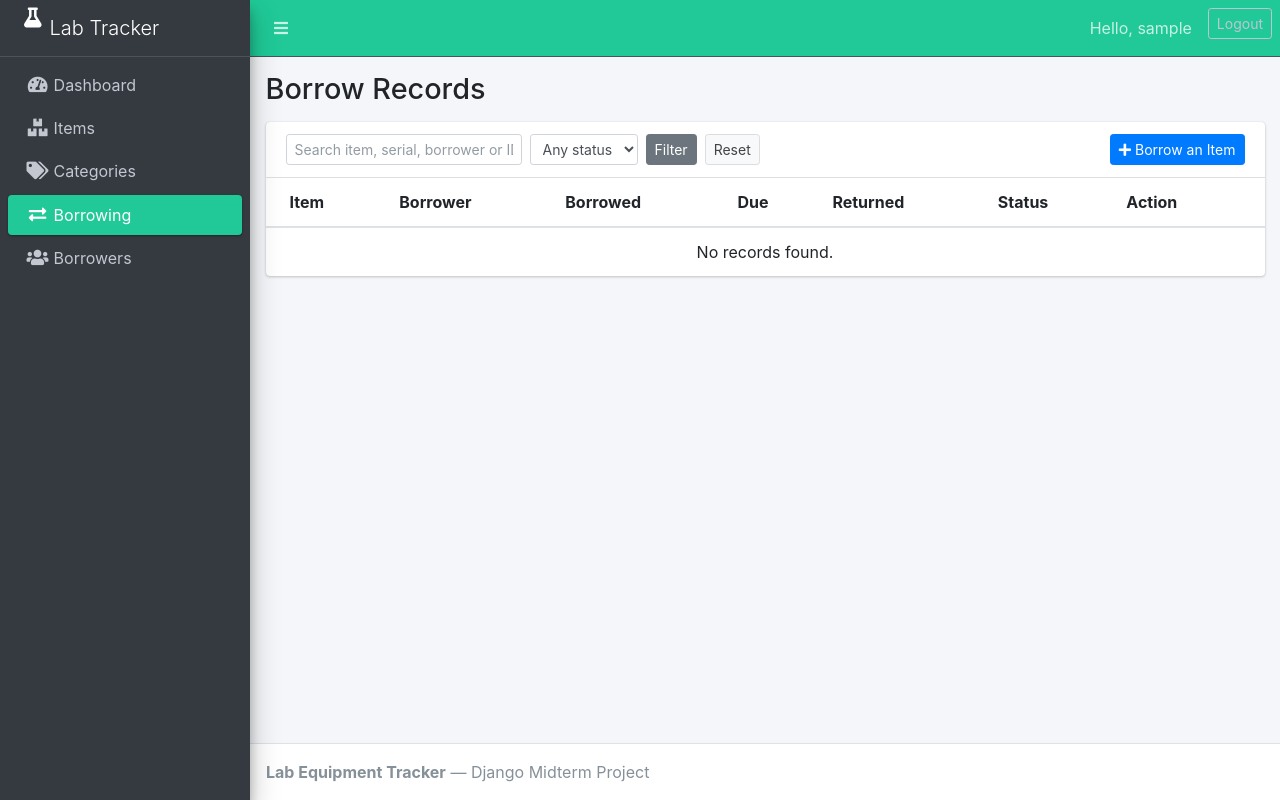
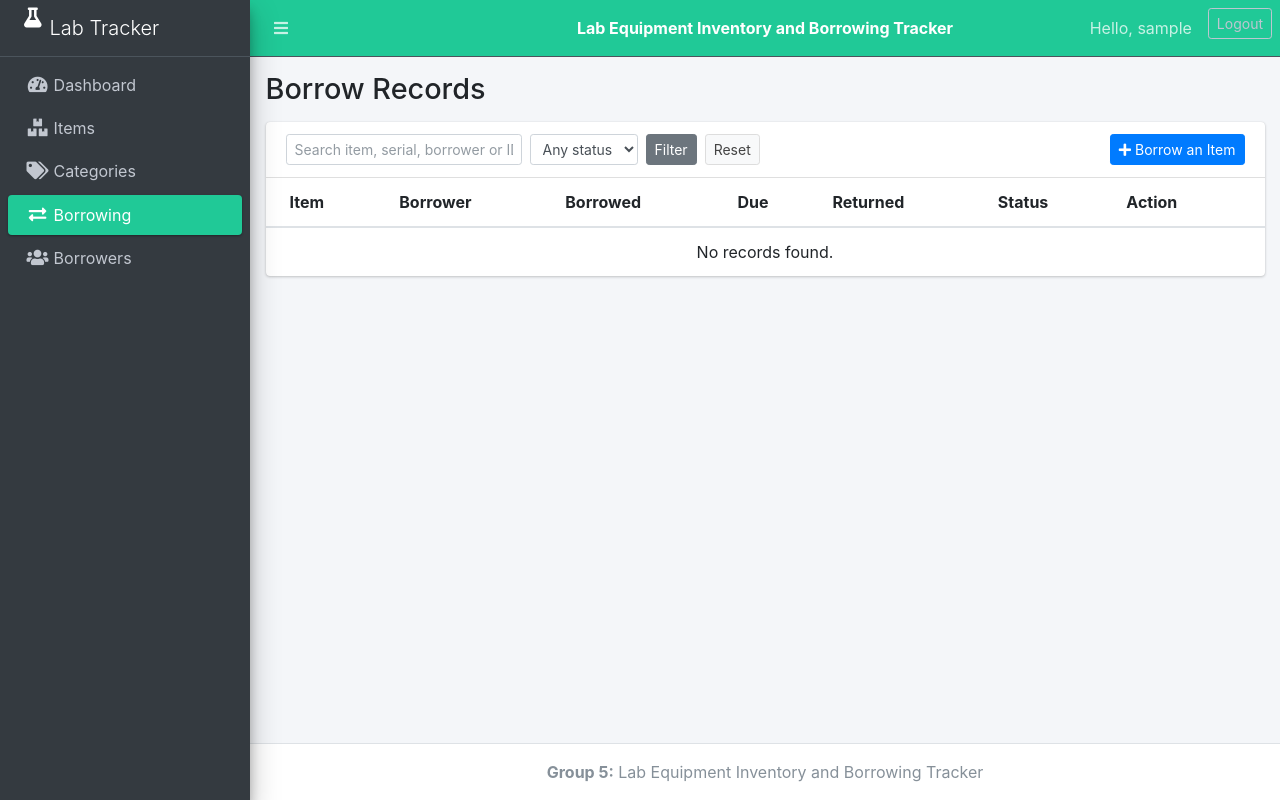
Before and after one commit to sylvieshimwauwase/Lab-equipment-inventory-and-borrowing-tracker, a Django app: page /borrowing/ in a window 1280 px wide. Run offline with Django 5.2, Linux system fonts and the light colour scheme; the visitor is signed in with stand-in values (Sample User, id 1); data that the repository does not hold is empty; some libraries are stand-ins or nearby versions.

Commit message:
Updating the layout

```diff
--- a/Templates/base.html
+++ b/Templates/base.html
@@ -15,11 +15,19 @@
 
   <!-- Top navbar -->
   <nav class="main-header navbar navbar-expand navbar-teal navbar-dark">
+  <!-- Left: menu button -->
   <ul class="navbar-nav">
     <li class="nav-item">
       <a class="nav-link" data-widget="pushmenu" href="#" role="button"><i class="fas fa-bars"></i></a>
     </li>
   </ul>
+
+  <div class="position-absolute w-100 text-center font-weight-bold text-white d-none d-lg-block"
+       style="left:0; pointer-events:none;">
+    Lab Equipment Inventory and Borrowing Tracker
+  </div>
+
+
   <ul class="navbar-nav ml-auto">
     <li class="nav-item">
       <span class="nav-link">Hello, {{ request.user.username }}</span>
@@ -109,7 +117,7 @@
   </div>
 
   <footer class="main-footer">
-    <strong>Lab Equipment Tracker</strong> &mdash; Django Midterm Project
+    <center><strong>Group 5:</strong> Lab Equipment Inventory and Borrowing Tracker</center>
   </footer>
 </div>
 
```
Also changed, not shown: README.md. Lines whose indentation alone changed are shown as unchanged.
